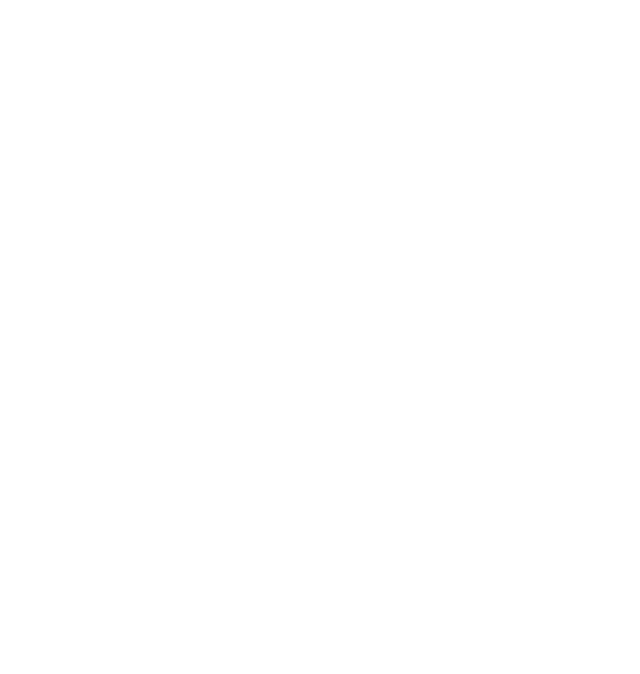
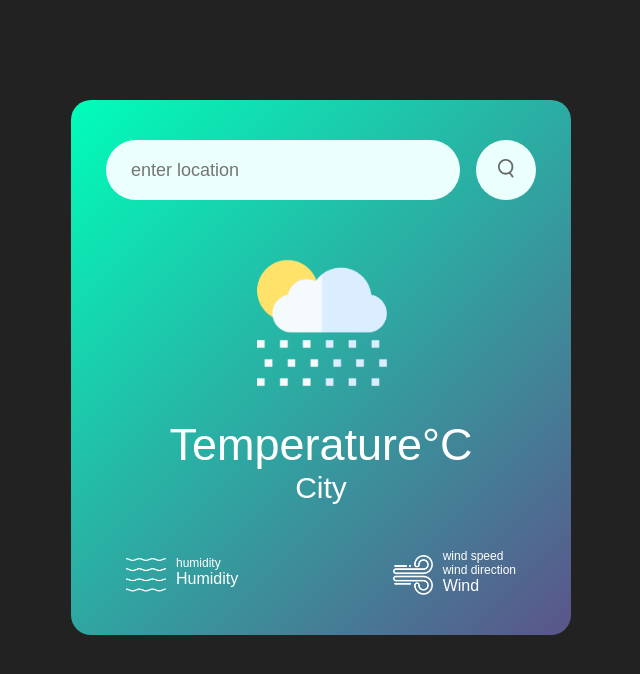
Before and after one commit to AdeNoah/rgp-weather, a plain HTML site: page index.html in a window 1280 px wide. Shown: the whole page, without its empty margins (319-959 px from the left). Drawn offline with Linux system fonts and the light colour scheme; no server answers.

Commit message:
calling the api and setting up the function to display the data fetched fron the api

```diff
--- a/app.js
+++ b/app.js
@@ -0,0 +1,18 @@
+// 2caa38904a61b1d0e9da1b8d229e895f  // open weather default api key
+// https://api.openweathermap.org/data/2.5/weather?q={city name}&appid={API key} // api link
+
+const apiKey = `2caa38904a61b1d0e9da1b8d229e895f`;
+const apiUrl = `https://api.openweathermap.org/data/2.5/weather?q=jos,&appid=${apiKey}&units=metric`;
+
+async function checkWeather() {
+    const response = await fetch(`${apiUrl}`);
+    const data = await response.json();
+    console.log(data)
+
+    document.querySelector('.temp').innerHTML = `${data.main.temp}°C`;
+    document.querySelector('.city').innerHTML = `${data.name}`;
+    document.querySelector('.humidity').innerHTML = `${data.main.humidity}%`;
+    document.querySelector('.wind-speed').innerHTML = `${data.wind.speed} km/h`;
+    document.querySelector('.wind-direction').innerHTML = `${data.wind.deg}°`;
+}
+checkWeather();
--- a/index.html
+++ b/index.html
@@ -8,6 +8,39 @@
 </head>
 <body>
 
+    <div class="card">
+        <div class="search">
+            <input type="text" placeholder="enter location" spellcheck="false">
+            <button><img src="./images/search.png" alt="search button"></button>
+        </div>
+
+        <div class="weather">
+            <img src="./images/rain.png" class="weather-icon">
+            <h1 class="temp">Temperature°C</h1>
+            <h2 class="city">City</h2>
+            <div class="details">
+                <div class="col">
+                    <img src="./images/humidity.png" alt="">
+                    <div>
+                        <p class="humidity">humidity</p>
+                        <p>Humidity</p>
+                    </div>
+                </div>
+
+                <div class="col">
+                    <img src="./images/wind.png" alt="">
+                    <div>
+                        <div class="wind">
+                            <p class="wind-speed">wind speed</p>
+                            <p class="wind-direction">wind direction</p>
+                        </div>
+                        <p>Wind</p>
+                    </div>
+                </div>
+
+            </div>
+        </div>
+    </div>
 
 
 
--- a/style.css
+++ b/style.css
@@ -0,0 +1,96 @@
+* {
+  margin: 0;
+  padding: 0;
+  font-family: "poppins", sans-serif;
+  box-sizing: border-box;
+}
+
+body {
+  background: #222;
+}
+
+.card {
+  width: 90%;
+  max-width: 500px;
+  background: linear-gradient(135deg, #00feba, #5b548a);
+  color: #fff;
+  margin: 100px auto;
+  border-radius: 20px;
+  padding: 40px 35px;
+  text-align: center;
+}
+
+.search {
+  width: 100%;
+  display: flex;
+  align-items: center;
+  justify-content: space-between;
+}
+
+.search input {
+  border: 0;
+  outline: 0;
+  background: #ebfffc;
+  color: #555;
+  padding: 10px 25px;
+  height: 60px;
+  border-radius: 30px;
+  flex: 1;
+  margin-right: 16px;
+  font-size: 18px;
+}
+
+.search button {
+  border: 0;
+  outline: 0;
+  background: #ebfffc;
+  border-radius: 50%;
+  width: 60px;
+  height: 60px;
+  cursor: pointer;
+}
+
+.search button img {
+  width: 16px;
+}
+
+.weather-icon {
+  width: 185px;
+  margin-top: 30px;
+}
+
+.weather h1 {
+  font-size: 45px;
+  font-weight: 500;
+}
+
+.weather h2 {
+  font-size: 30px;
+  font-weight: 400;
+  /* margin-top: 10px; */
+}
+
+.details {
+  display: flex;
+  align-items: center;
+  justify-content: space-between;
+  padding: 0 20px;
+  margin-top: 50px;
+}
+
+.col {
+  display: flex;
+  align-items: center;
+  text-align: left;
+}
+
+.col img {
+  width: 40px;
+  margin-right: 10px;
+}
+
+.humidity,
+.wind {
+    font-size: 12px;
+    margin-top: -6px;
+}
```
